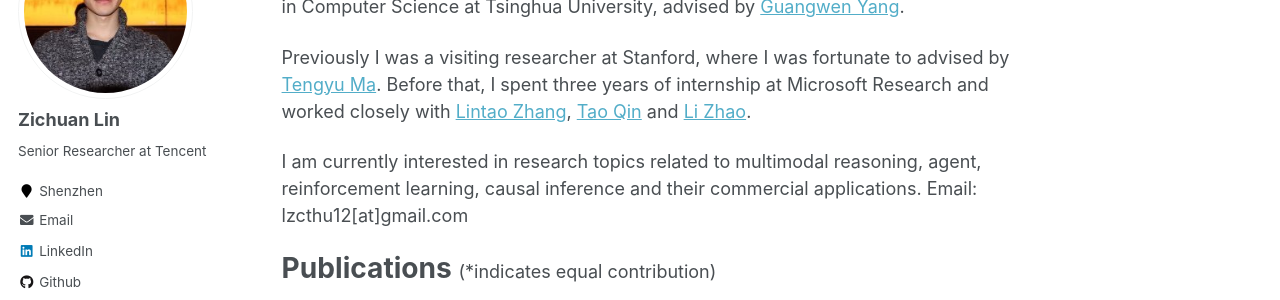
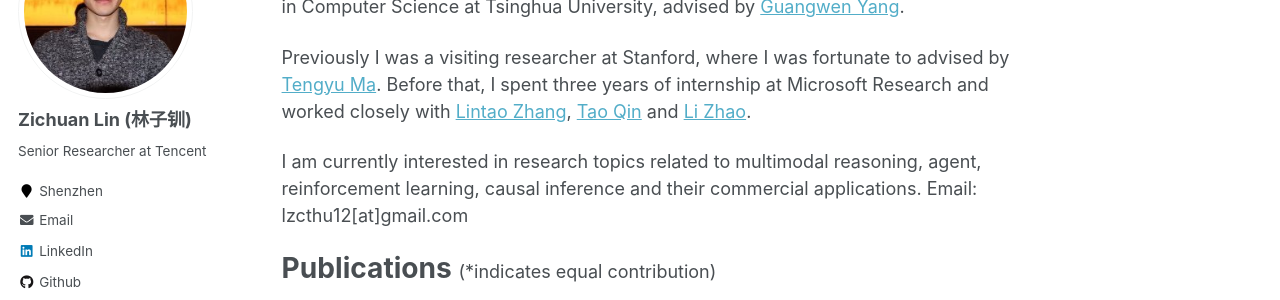
Before and after one commit to LinZichuan/linzichuan.github.io, a Jekyll site: the page built from _pages/about.md, in a window 1280 px wide. Shown: the part 194-494 px from the top of the page. Built offline with Jekyll 4.4.1, drawn with Linux system fonts in a browser that asks for light colours; formulas are drawn with MathJax 3.

Commit message:
Update _config.yml

```diff
--- a/_config.yml
+++ b/_config.yml
@@ -80,7 +80,7 @@ analytics:
 
 # Site Author
 author:
-  name             : "Zichuan Lin"
+  name             : "Zichuan Lin (林子钏)"
   avatar           : "zichuanlin.png"
   bio              : "Senior Researcher at Tencent"
   location         : "Shenzhen"
```
